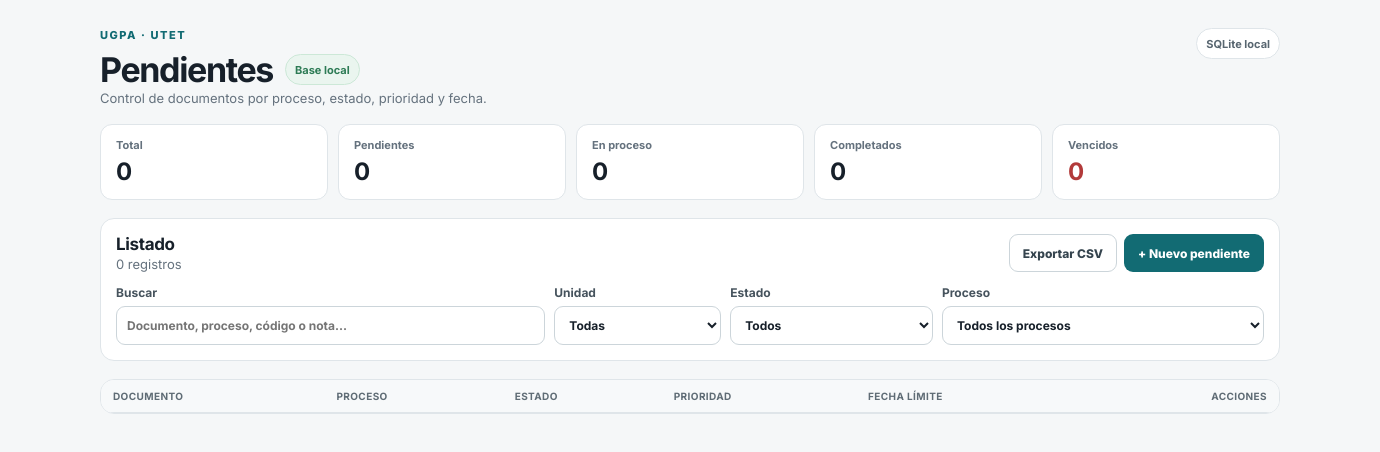
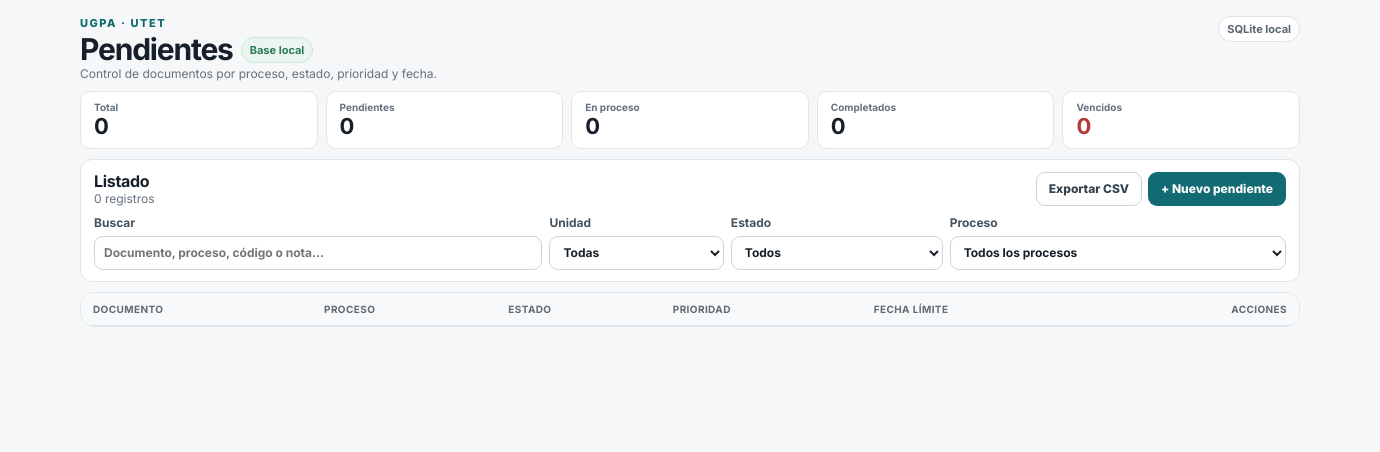
Before and after one commit to jeffer91/Pendiente, an Electron app: page index.html in a window 1380 px wide. Drawn offline with Linux system fonts and the light colour scheme; no server answers.

Commit message:
Compactar cabecera, métricas y filtros

```diff
--- a/styles.css
+++ b/styles.css
@@ -57,7 +57,7 @@ button { cursor: pointer; }
 
 .setup-banner code { background: rgba(255,255,255,.7); padding: 2px 5px; border-radius: 5px; }
 
-.page-shell { width: min(1180px, calc(100% - 32px)); margin: 0 auto; padding: 28px 0 48px; }
+.page-shell { width: min(1220px, calc(100% - 28px)); margin: 0 auto; padding: 16px 0 32px; }
 
 .auth-layout {
   min-height: calc(100vh - 56px);
@@ -82,7 +82,7 @@ button { cursor: pointer; }
 }
 
 .eyebrow {
-  margin: 0 0 7px;
+  margin: 0 0 4px;
   font-size: 11px;
   letter-spacing: .14em;
   color: var(--primary);
@@ -95,7 +95,7 @@ h2 { margin-bottom: 7px; font-size: 21px; letter-spacing: -.02em; }
 h3 { margin-bottom: 5px; }
 .brand-copy { max-width: 560px; font-size: 17px; line-height: 1.65; color: var(--muted); }
 .muted { color: var(--muted); }
-.compact { margin-bottom: 0; font-size: 13px; }
+.compact { margin-bottom: 0; font-size: 12px; line-height: 1.3; }
 
 .cloud-note {
   margin-top: 28px;
@@ -132,13 +132,13 @@ input, select, textarea {
   transition: border-color .15s ease, box-shadow .15s ease;
 }
 
-input, select { min-height: 39px; padding: 8px 10px; }
+input, select { min-height: 34px; padding: 6px 9px; }
 textarea { padding: 10px; resize: vertical; }
 input:focus, select:focus, textarea:focus { border-color: var(--primary); box-shadow: 0 0 0 3px rgba(18,107,115,.10); }
 
 .button {
-  min-height: 38px;
-  padding: 8px 13px;
+  min-height: 34px;
+  padding: 6px 12px;
   border-radius: 9px;
   border: 1px solid transparent;
   font-size: 12px;
@@ -155,16 +155,16 @@ input:focus, select:focus, textarea:focus { border-color: var(--primary); box-sh
 
 .form-message { min-height: 17px; margin: 0; font-size: 12px; color: var(--danger); }
 
-.app-view { display: grid; gap: 18px; }
-.topbar { display: flex; justify-content: space-between; gap: 18px; align-items: flex-start; }
-.title-row { display: flex; gap: 12px; align-items: center; }
-.title-row h1 { font-size: 34px; margin: 0; }
+.app-view { display: grid; gap: 10px; }
+.topbar { display: flex; justify-content: space-between; gap: 12px; align-items: flex-start; }
+.title-row { display: flex; gap: 8px; align-items: center; }
+.title-row h1 { font-size: 30px; line-height: 1.05; margin: 0; }
 .topbar-actions { display: flex; gap: 8px; align-items: center; }
 .user-chip, .sync-pill {
   display: inline-flex;
   align-items: center;
-  min-height: 31px;
-  padding: 6px 9px;
+  min-height: 26px;
+  padding: 4px 8px;
   border-radius: 999px;
   background: #fff;
   border: 1px solid var(--line);
@@ -175,17 +175,17 @@ input:focus, select:focus, textarea:focus { border-color: var(--primary); box-sh
 .sync-pill.online { background: var(--success-soft); color: var(--success); border-color: #cce8d7; }
 .sync-pill.error { background: var(--danger-soft); color: var(--danger); border-color: #f2cece; }
 
-.stats-grid { display: grid; grid-template-columns: repeat(5, minmax(0, 1fr)); gap: 10px; }
-.stat-card { border-radius: 12px; padding: 13px 15px; box-shadow: none; }
-.stat-card span { display: block; font-size: 11px; color: var(--muted); font-weight: 700; margin-bottom: 5px; }
-.stat-card strong { font-size: 24px; letter-spacing: -.04em; }
+.stats-grid { display: grid; grid-template-columns: repeat(5, minmax(0, 1fr)); gap: 8px; }
+.stat-card { border-radius: 10px; padding: 9px 13px; min-height: 58px; box-shadow: none; }
+.stat-card span { display: block; font-size: 10px; color: var(--muted); font-weight: 700; margin-bottom: 2px; }
+.stat-card strong { font-size: 22px; line-height: 1; letter-spacing: -.04em; }
 .stat-card.danger strong { color: var(--danger); }
 
-.toolbar-card { border-radius: var(--radius); padding: 15px; box-shadow: none; }
-.toolbar-head { display: flex; justify-content: space-between; gap: 12px; align-items: center; margin-bottom: 13px; }
-.toolbar-head h2 { font-size: 17px; margin-bottom: 2px; }
-.action-row { display: flex; flex-wrap: wrap; gap: 7px; justify-content: flex-end; }
-.filters-grid { display: grid; grid-template-columns: 1.8fr .7fr .85fr 1.35fr; gap: 9px; }
+.toolbar-card { border-radius: 12px; padding: 11px 13px; box-shadow: none; }
+.toolbar-head { display: flex; justify-content: space-between; gap: 10px; align-items: center; margin-bottom: 8px; }
+.toolbar-head h2 { font-size: 16px; margin-bottom: 0; }
+.action-row { display: flex; flex-wrap: wrap; gap: 6px; justify-content: flex-end; }
+.filters-grid { display: grid; grid-template-columns: 1.8fr .7fr .85fr 1.35fr; gap: 7px; }
 
 .table-card { border-radius: var(--radius); overflow: hidden; box-shadow: none; }
 .table-wrap { overflow-x: auto; }
```
